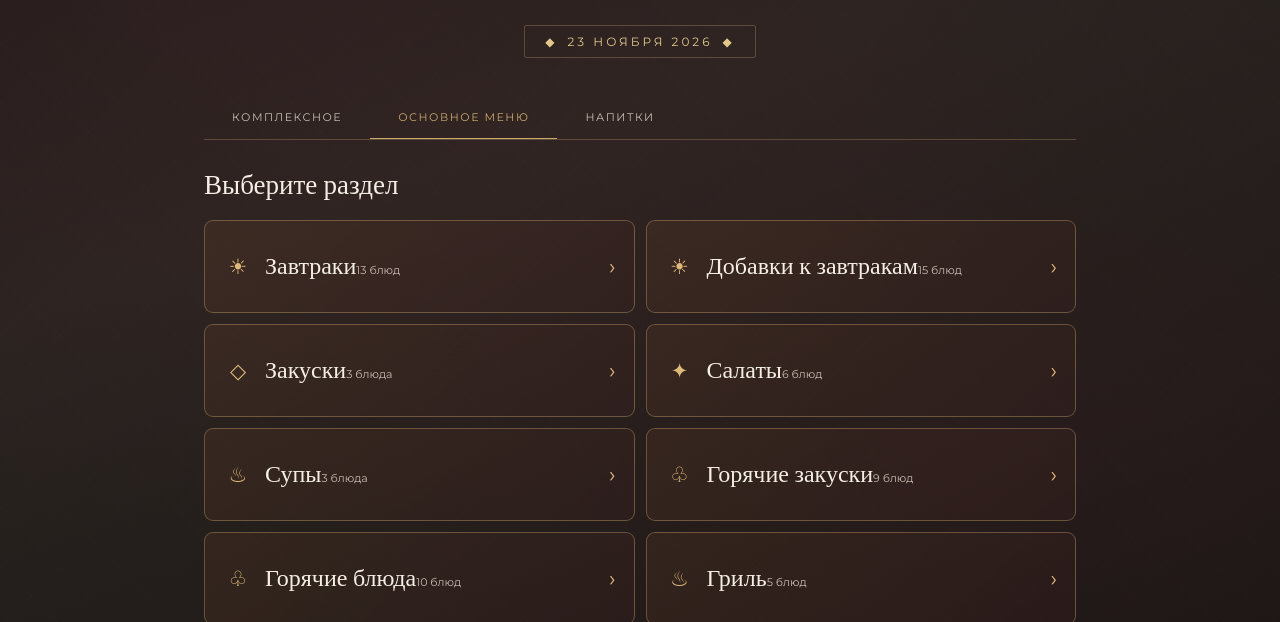
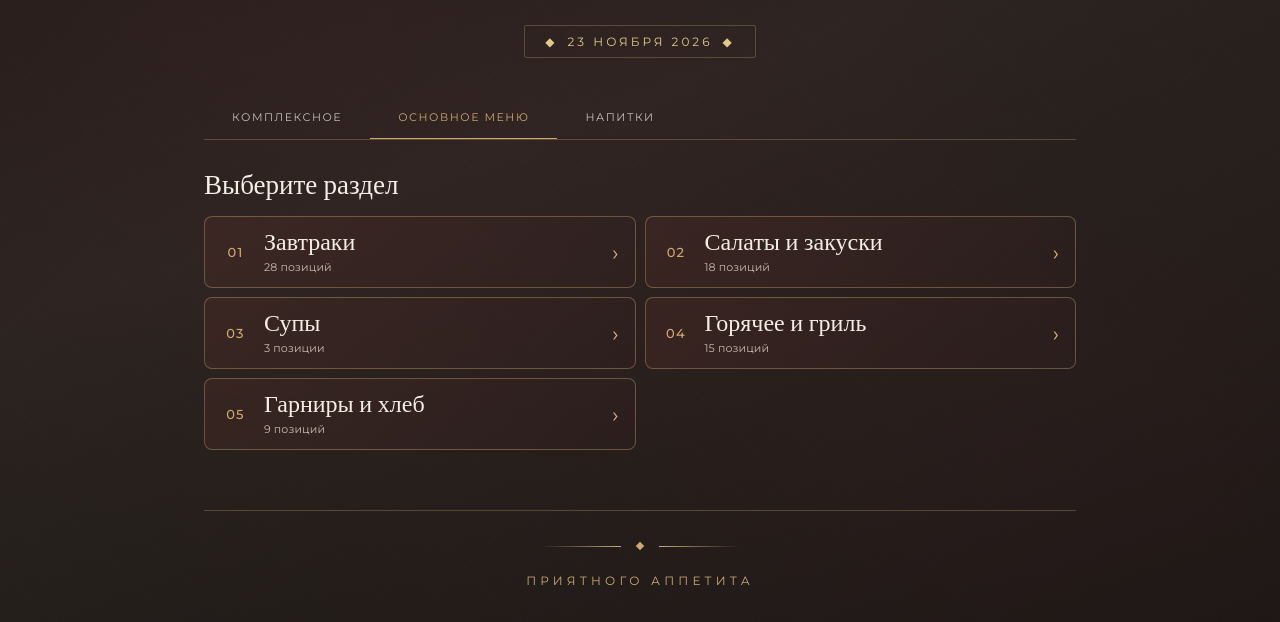
Before and after one commit to Top4Rest/Menu, a plain HTML site: page index.html in a window 1280 px wide. Both pictures are taken after a click on the button "ОСНОВНОЕ МЕНЮ". Shown: the part 178-800 px from the top of the page. Drawn offline with nearby package versions, Linux system fonts and the light colour scheme.

Commit message:
Simplify main menu into five compact categories
* Group 10 menu sections into five guest-friendly categories

* Compact category tiles, separate counts and unify visual rhythm

```diff
--- a/redesign.css
+++ b/redesign.css
@@ -125,3 +125,79 @@ body.has-selection .container{padding-bottom:125px}
  .detail-name{font-size:31px}
 }
 @media(prefers-reduced-motion:reduce){html{scroll-behavior:auto}.choice-card,.menu-category-link,.detail-dialog{transition:none}}
+
+
+/* Compact, editorial category navigation. Keeps all original item data. */
+.menu-category-grid{gap:9px}
+.menu-category-link{
+  min-height:72px;
+  padding:12px 16px;
+  gap:14px;
+  border-radius:8px;
+  display:flex;
+  align-items:center;
+  background:linear-gradient(115deg,rgba(90,48,41,.28),rgba(52,33,32,.27));
+}
+.menu-category-index{
+  width:29px;
+  flex:0 0 29px;
+  font-family:'Montserrat',sans-serif;
+  font-size:13px;
+  letter-spacing:.1em;
+  font-weight:500;
+  color:var(--new-gold);
+  opacity:.9;
+  text-align:center;
+}
+.menu-category-text{
+  min-width:0;
+  flex:1 1 auto;
+  display:flex;
+  flex-direction:column;
+  align-items:flex-start;
+  justify-content:center;
+  gap:3px;
+}
+.menu-category-name{
+  display:block;
+  width:100%;
+  font-size:24px;
+  line-height:1.12;
+  font-weight:500;
+  overflow-wrap:anywhere;
+}
+.menu-category-count{
+  display:block;
+  width:100%;
+  font:400 11px/1.3 'Montserrat',sans-serif;
+  color:var(--new-muted);
+  margin:0;
+  letter-spacing:.01em;
+}
+.menu-category-arrow{font-size:21px;line-height:1;align-self:center}
+.menu-landing-label{font-size:27px;margin-bottom:14px}
+.menu-view-title{margin-bottom:18px}
+.menu-view-title:after{margin-top:12px}
+.main-subsection + .main-subsection{margin-top:26px}
+.main-subsection-title{
+  margin:0 0 11px;
+  padding:0 0 9px;
+  color:var(--new-gold);
+  border-bottom:1px solid var(--new-line);
+  font-size:12px;
+  line-height:1.4;
+  font-weight:500;
+  letter-spacing:.14em;
+  text-transform:uppercase;
+}
+@media(max-width:640px){
+  .menu-category-grid{grid-template-columns:minmax(0,1fr);gap:9px}
+  .menu-category-link{min-height:72px;padding:13px 16px;gap:13px}
+  .menu-category-name{font-size:24px}
+  .menu-category-index{font-size:13px}
+  .menu-category-count{font-size:11px}
+}
+@media(max-width:360px){
+  .menu-category-name{font-size:22px}
+  .menu-category-link{padding:12px;gap:10px}
+}
--- a/redesign.js
+++ b/redesign.js
@@ -48,45 +48,76 @@
     return m === 1 ? 'блюдо' : (m >= 2 && m <= 4 ? 'блюда' : 'блюд');
   }
 
-  function glyph(title) {
-    const t = String(title || '').toLowerCase();
-    if (/салат/.test(t)) return '✦';
-    if (/суп/.test(t)) return '♨';
-    if (/горяч/.test(t)) return '♧';
-    if (/гарнир/.test(t)) return '◈';
-    if (/завтрак/.test(t)) return '☀';
-    if (/гриль/.test(t)) return '♨';
-    if (/закуск/.test(t)) return '◇';
-    if (/десерт/.test(t)) return '✧';
-    return '◆';
+
+  // Five guest-facing groups. Original Sheets/CSV sections stay intact.
+  const MAIN_GROUP_DEFINITIONS = [
+    { title: 'Завтраки', sections: ['Завтраки', 'Добавки к завтракам'] },
+    { title: 'Салаты и закуски', sections: ['Закуски', 'Салаты', 'Горячие закуски'] },
+    { title: 'Супы', sections: ['Супы'] },
+    { title: 'Горячее и гриль', sections: ['Горячие блюда', 'Гриль'] },
+    { title: 'Гарниры и хлеб', sections: ['Гарниры', 'Хлеб'] }
+  ];
+
+  function mainGroups() {
+    if (!data.main) return [];
+    const used = new Set();
+    const groups = MAIN_GROUP_DEFINITIONS.map(group => {
+      const sections = group.sections.filter(title => !!data.main.map[title]);
+      sections.forEach(title => used.add(title));
+      return {
+        title: group.title,
+        sections: sections,
+        count: sections.reduce((sum, title) => sum + data.main.map[title].items.length, 0)
+      };
+    }).filter(group => group.sections.length);
+    // Do not hide any future category added to the spreadsheet.
+    data.main.order.forEach(title => {
+      if (!used.has(title)) {
+        groups.push({title, sections: [title], count: data.main.map[title].items.length});
+      }
+    });
+    return groups;
+  }
+
+  function pluralPositions(n) {
+    const last = n % 10, lastTwo = n % 100;
+    return lastTwo >= 11 && lastTwo <= 14 ? 'позиций' :
+      last === 1 ? 'позиция' : (last >= 2 && last <= 4 ? 'позиции' : 'позиций');
   }
 
   function renderMainLanding() {
-    const source = data.main, host = document.getElementById('breakfast');
-    if (!source || !host) return;
+    const host = document.getElementById('breakfast');
+    if (!data.main || !host) return;
+    const groups = mainGroups();
     let body = '<h2 class="menu-landing-label">Выберите раздел</h2><div class="menu-category-grid">';
-    source.order.forEach(title => {
-      const sec = source.map[title];
-      const count = sec.items.filter(item => item.type !== 'pill').length || sec.items.length;
-      body += '<button type="button" class="menu-category-link" data-main-category="' + h(title) + '">' +
-        '<span class="menu-category-glyph" aria-hidden="true">' + glyph(title) + '</span>' +
-        '<span class="menu-category-text"><span class="menu-category-name">' + h(title) + '</span>' +
-        '<span class="menu-category-count">' + count + ' ' + plural(count) + '</span></span>' +
-        '<span class="menu-category-arrow" aria-hidden="true">›</span></button>';
+    groups.forEach((group, index) => {
+      const number = String(index + 1).padStart(2, '0');
+      body += '<button type="button" class="menu-category-link" data-main-category="' + h(group.title) + '">' +
+        '<span class="menu-category-index" aria-hidden="true">' + number + '</span>' +
+        '<span class="menu-category-text">' +
+        '<span class="menu-category-name">' + h(group.title) + '</span>' +
+        '<span class="menu-category-count">' + group.count + ' ' + pluralPositions(group.count) + '</span>' +
+        '</span><span class="menu-category-arrow" aria-hidden="true">›</span></button>';
     });
     body += '</div>';
     host.innerHTML = '<div id="main-category-home">' + body + '</div><div id="main-category-view" hidden></div>';
   }
 
   function openMainCategory(title) {
-    if (!data.main || !data.main.map[title]) return;
+    const group = mainGroups().find(x => x.title === title);
+    if (!group) return;
     const home = document.getElementById('main-category-home');
     const view = document.getElementById('main-category-view');
     if (!home || !view) return;
     home.hidden = true;
-    const sec = data.main.map[title];
+    const sections = group.sections.map(sectionName => {
+      const section = data.main.map[sectionName];
+      const subheading = group.sections.length > 1 ?
+        '<h3 class="main-subsection-title">' + h(sectionName) + '</h3>' : '';
+      return '<section class="main-subsection">' + subheading + itemList(section) + '</section>';
+    }).join('');
     view.innerHTML = '<button type="button" class="menu-back" data-main-back>‹ Все категории</button>' +
-      '<h2 class="menu-view-title">' + h(title) + '</h2>' + itemList(sec);
+      '<h2 class="menu-view-title">' + h(title) + '</h2>' + sections;
     view.hidden = false;
     view.querySelector('.menu-back').focus({ preventScroll: true });
     document.querySelector('.tabs').scrollIntoView({ behavior: 'smooth', block: 'start' });
```
